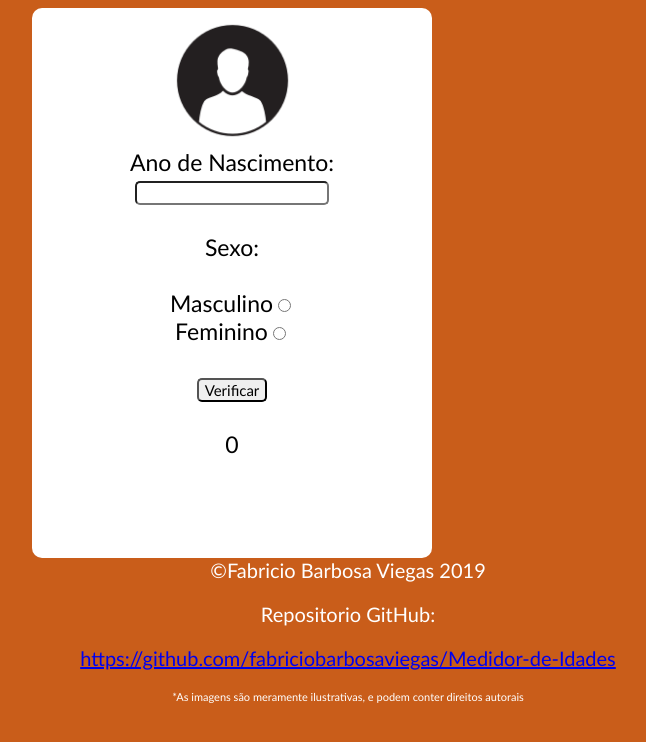
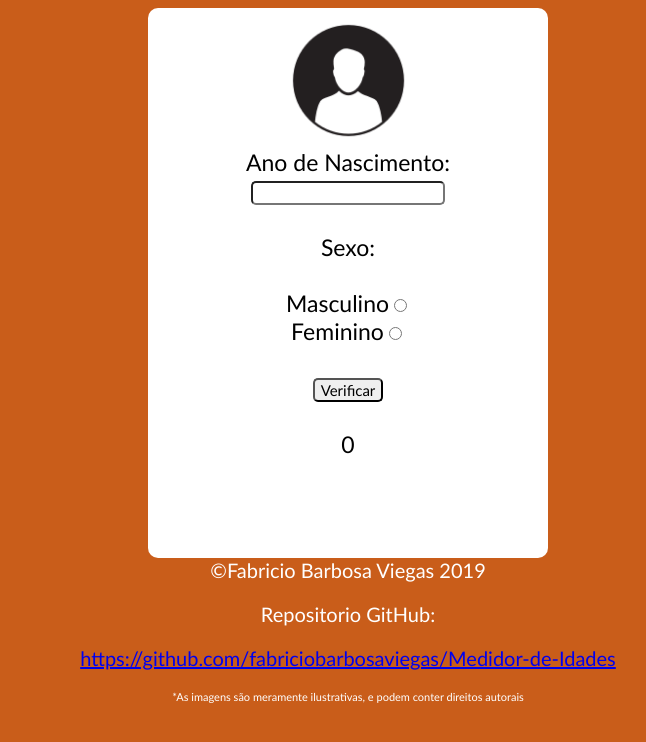
Before and after one commit to fabriciobarbosaviegas/Medidor-de-Idades, a plain HTML site: page Medidor de Idades/index.html in a window 1280 px wide. Shown: the whole page, without its empty margins (292-938 px from the left). Drawn offline with Linux system fonts and the light colour scheme.

Commit message:
Update style.css

```diff
--- a/Medidor de Idades/css/style.css
+++ b/Medidor de Idades/css/style.css
@@ -10,8 +10,10 @@
 	font-size: 15px;
 }
 .container{
-			margin-left: 25%;
 	background-color:white;
+	margin-left: 150px;
+	margin-right: 150px;
+	display: inline-block;
 	width: 400px;
 	height: 550px;
 	border-radius:10px 10px 10px 10px;
```
Lines whose indentation alone changed are shown as unchanged.
